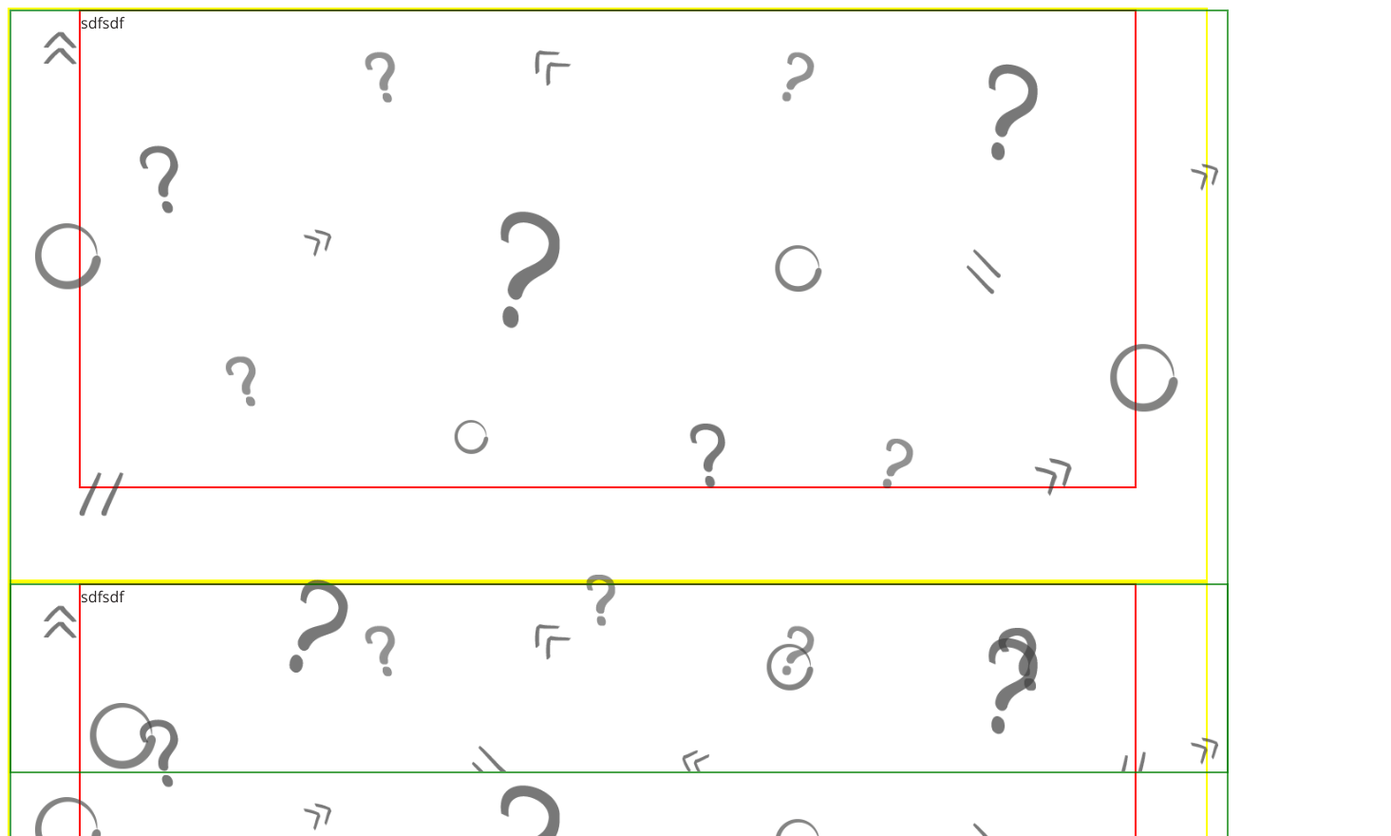
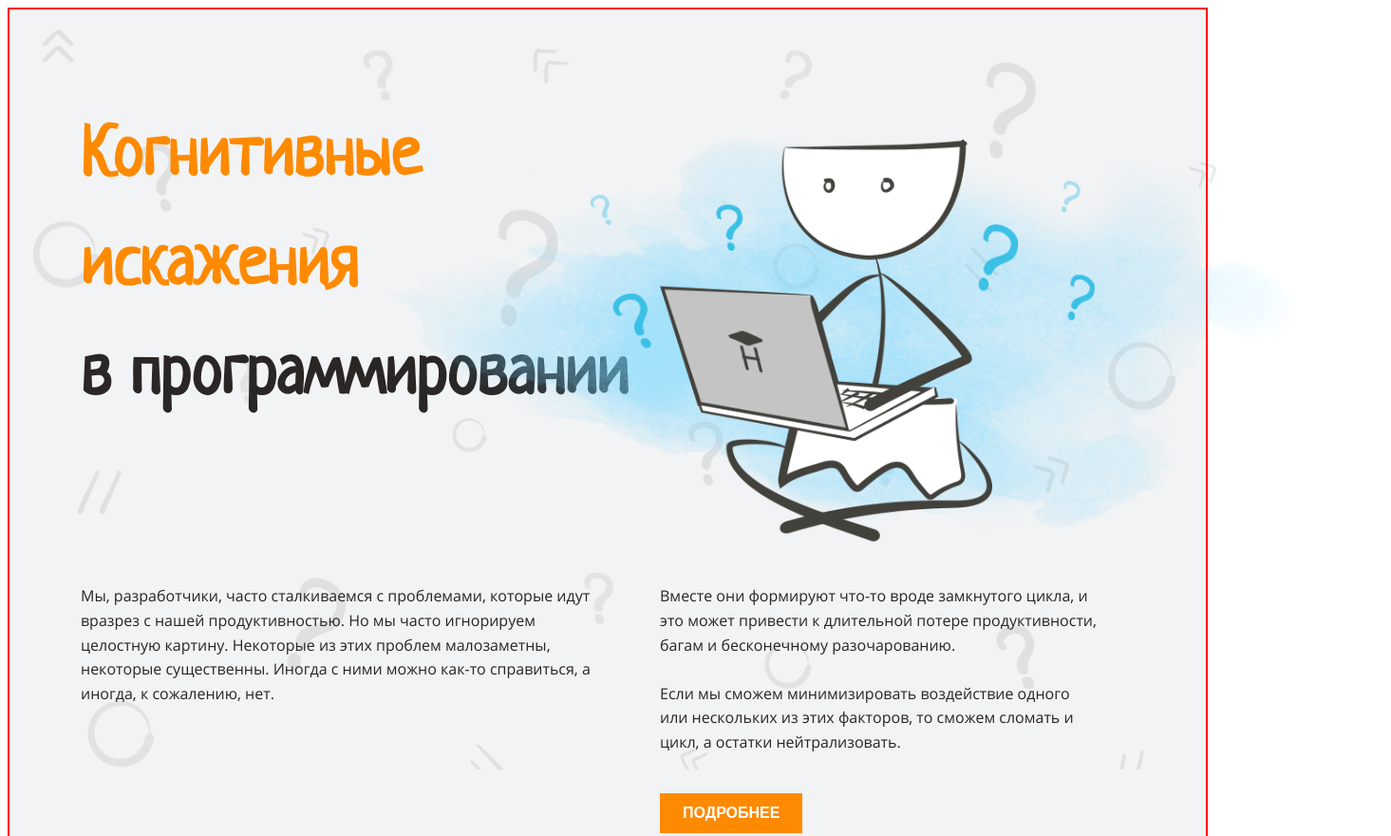
Before and after one commit to pbychenko/layout-designer-project-lvl1, a website: page src/index.html in a window 1280 px wide. Shown: the top 880 px of the page at 95% size, 1465 px wide, since content can reach past the window. Drawn offline with Linux system fonts and the light colour scheme.

Commit message:
finish step 3

```diff
--- a/src/css/main.css
+++ b/src/css/main.css
@@ -28,17 +28,10 @@ body {
   color: #2A2626;
 }
 
-.container {
-  /* border: green solid 2px; */
-  margin: 0 auto;
-  /* margin: 0 auto; */
-  /* padding: 0; */
-}
-
-
 h1, h2, h3 {
   line-height: 1.6em;
   font-family: 'Neucha', sans-serif;
+  text-align: left;
 }
 
 h1 {
@@ -54,78 +47,67 @@ h3 {
 }
 
 section {
-  /* margin: 100px 0; */
-  padding: 100px 0;
-  /* background-color: #FDEBD0; */
   border: red solid 2px;
-  z-index: 1;
-  /* background-image: url(../images/background.png); */
-  /* background-repeat: no-repeat;
-  background-size: cover;  */
 }
 
-.s1 {
+.background-present::before{
+  background-image: url(../images/background.png);
+  background-repeat: no-repeat;
+  background-size: cover;
+  content: '';
+  opacity: 0.1;
+
+  position: absolute;
+  width: 100%;
+  height: 100%;
+}
+
+.header {
   background-color: #F2F3F4;
 }
 
-.s1 > div {
+.container {
   width: 1110px;
-  /* text-align: center; */
-  margin: 0 auto;
-  /* border: black solid 2px; */
-  /* margin: 100px auto; */
+  margin: 100px auto;
   position: relative;
-  z-index: 2;
-  /* background-color: #FDEBD0; */
+  /* padding: 0;*/
+  /* border: green solid 1px;  */
 }
 
-.s1 h1 {
-  text-align: left;
-  /* border: red solid 2px; */
-
-}
-
-.s1-h1-p1 {
+.yellow-header {
   color: #FE8A02;
 }
 
-.s1 img {
+.header img {
   position: absolute;
   height: 525px;
-  top: 15px; /*должно быть 55*/
+  top: -25px; /*должно быть 55*/
   right: -270px;
   /* border: red solid 2px; */
-  /* vertical-align: middle; */
 }
 
 .columns-2 {
-  margin-top: 150px;
+  padding-top: 100px;
+
   column-count: 2;
   column-gap: 30px;
-  text-align: left;
-  /* margin-bottom: 0; */
-  /* column-rule: 2px solid black; */
+  /* border: green solid 1px; */
 }
 
 .columns-2 p {
   margin: 0 auto;
 }
 
-/* figure {
+.columns-2 figure {
   break-inside: avoid;
-} */
-.break {
-  break-inside: avoid;
+  margin-bottom: 0;
 }
 
 .btn-details {
   margin-top: 40px;
   background-color: #FE8A02;
   border: none;
-  /* height: 50px; */
   padding: 12px 24px;
-
-  /* border: red solid 2px; */
 }
 
 .btn-details a{
@@ -133,17 +115,4 @@ section {
   font-weight: bold;
   color: #FFFFFF;
   text-decoration: none;
-  line-height: 1.6;
-
-
 }
-
-/* .s1>div::before { */
-.background-present {
-  border: red solid 2px;
-  background-image: url(../images/background.png);
-  background-repeat: no-repeat;
-  background-size: cover;
-  content: '';
-  opacity: 0.7;
-}
--- a/src/css/main1.css
+++ b/src/css/main1.css
@@ -80,7 +80,7 @@ section::before {
   background-repeat: no-repeat;
   background-size: cover;
   content: '';
-  opacity: 0.7;
+  opacity: 0.9;
   /* height: 1px; */
   /* overflow-y: visible; */
   /* z-index: 4; */
--- a/src/index.html
+++ b/src/index.html
@@ -3,24 +3,25 @@
 <head>
   <meta charset="UTF-8">
   <title>Когнитивные искажения, pbychenko</title>
-  <link rel="stylesheet" href="./css/main1.css">
+  <link rel="stylesheet" href="./css/main.css">
 </head>
 <body>
     <!-- <header>
         <h1>Макет для вёрстки</h1>
     </header> -->
-    <main class="">
-        <!-- <section class="s1 background-present ">
-            <div class="s1-div ">
+    <main>
+        <section class="header background-present ">
+            <div class="container">
                 <img src="./images/main.png" alt="картинка заголовка">
                 <h1>
-                    <span class="s1-h1-p1">Когнитивные <br>искажения</span>
-                    <br><span class="s1-h1-p2">в программировании</span>
+                    <span class="yellow-header">Когнитивные <br>искажения</span>
+                    <br><span>в программировании</span>
                 </h1>
                 <article class="columns-2">
                     <p >Мы, разработчики, часто сталкиваемся с проблемами, которые идут вразрез с нашей продуктивностью. Но мы часто игнорируем целостную картину. Некоторые из этих проблем малозаметны, некоторые существенны. Иногда с ними можно как-то справиться, а иногда, к сожалению, нет.</p>
-                    <figure class="break">
+                    <figure>
                         <p>Вместе они формируют что-то вроде замкнутого цикла, и это может привести к длительной потере продуктивности, багам и бесконечному разочарованию.</p>
+                        <br>
                         <p>Если мы сможем минимизировать воздействие одного или нескольких из этих факторов, то сможем сломать и цикл, а остатки нейтрализовать.</p>
                         <button class="btn-details">
                             <a href="#">ПОДРОБНЕЕ</a>
@@ -36,9 +37,9 @@
             <iframe class="video" width="919" height="569" src="https://www.youtube.com/embed/jie9AizBqss" frameborder="0" allowfullscreen></iframe>
 
 
-        </section> -->
-        <section><div class="container background-present">sdfsdf</div></section>
-        <section><div class="container background-present">sdfsdf</div></section>
+        </section>
+        <!-- <section class="background-present"><div class="container ">sdfsdf</div></section>
+        <section><div class="container background-present">sdfsdf</div></section> -->
     </main>
     <!-- <footer>Я подвал сайта, я как шапка.</footer> -->
 
```
